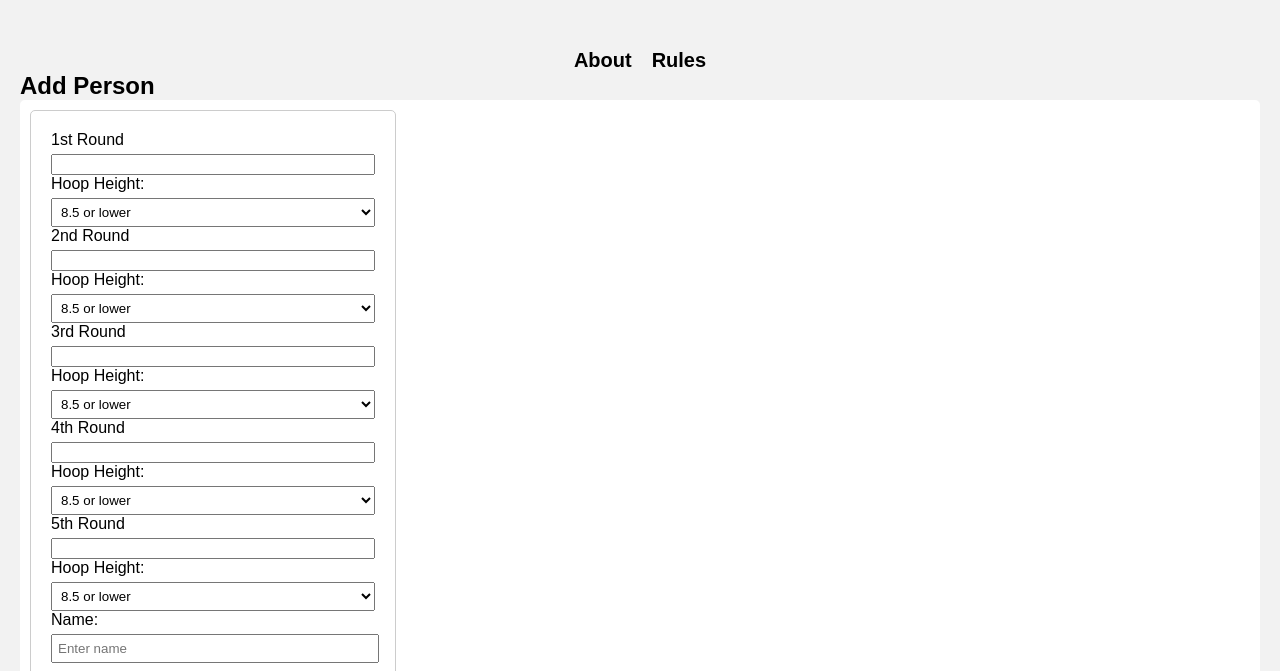
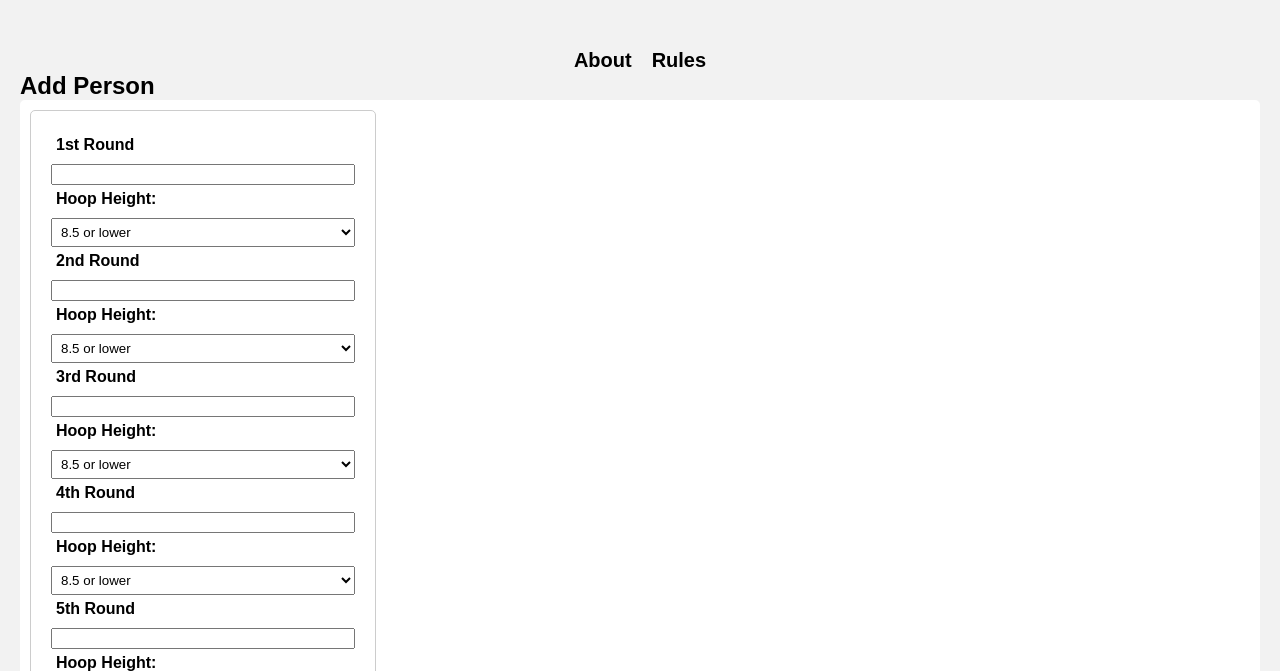
Before and after one commit to PapiCLY/tournament_tracker, a plain HTML site: page index.html in a window 1280 px wide. Both pictures are taken after a click on the button "Add Player". Shown: the part 129-800 px from the top of the page. Drawn offline with Linux system fonts and the light colour scheme.

Commit message:
still cant get the name field at the top. I quit on this for now

```diff
--- a/assests/style.css
+++ b/assests/style.css
@@ -122,7 +122,7 @@ a:hover{
     }
 
     .person {
-        width: 30%; /* Fixed width for each card */
+        width: calc(30% - 20px);
     padding: 20px;
     border: 1px solid #ccc;
     border-radius: 5px;
@@ -134,12 +134,14 @@ a:hover{
 
     .person label {
         margin-bottom: 5px;
+        font-weight: bold;
+        padding: 5px;
     }
 
 
     .person input[type="text"] {
         padding: 5px;
-        width: calc(100% - 10px);
+    width: 100%;
     margin-bottom: 10px;
     }
 
@@ -151,6 +153,11 @@ a:hover{
     border: none;
     border-radius: 4px;
     cursor: pointer;
+    }
+
+/* Reorder elements so that name input is positioned at the top */
+.person label:nth-child(1) {
+    order: -1;
 }
 
     .person select {
@@ -247,8 +254,8 @@ a:hover{
 
       /* For mobile phones: */
 @media only screen and (max-width: 600px) {
-    /* Adjust card width for smaller screens */
+
     .person {
-        width: 100%; /* Fixed width for each card */
+        width: 100%;
     }
 }
```
Lines whose indentation alone changed are shown as unchanged.
